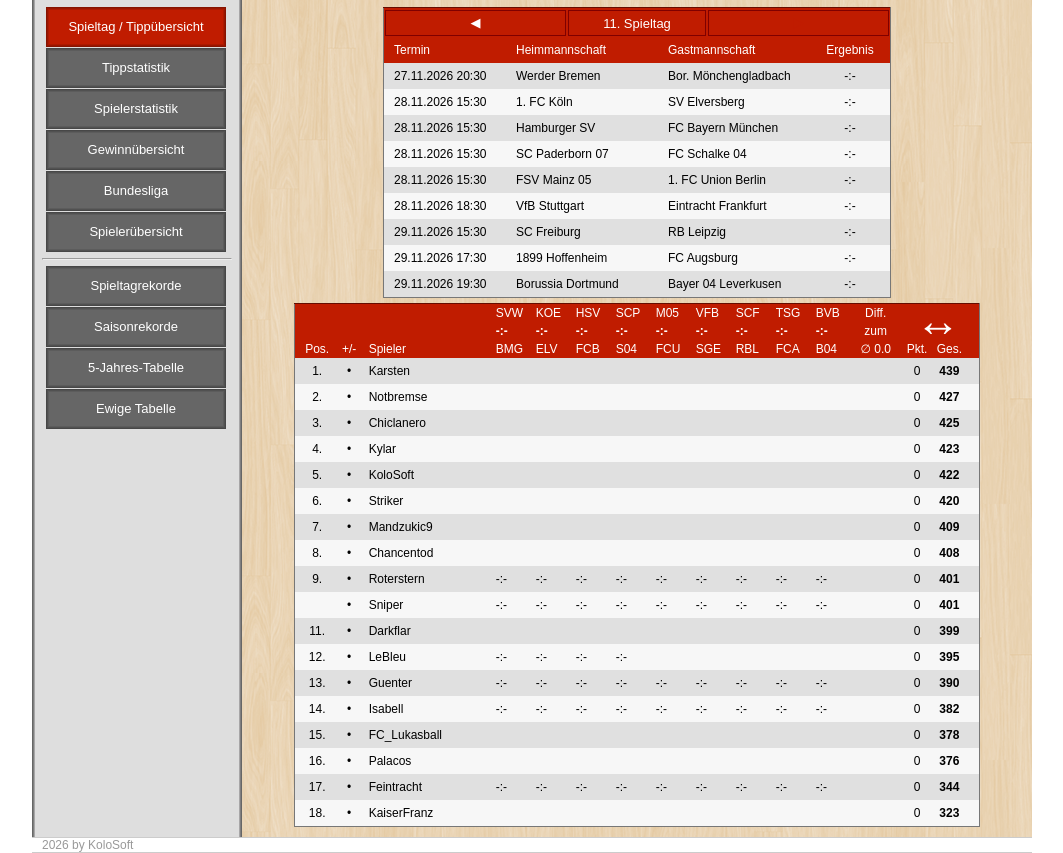
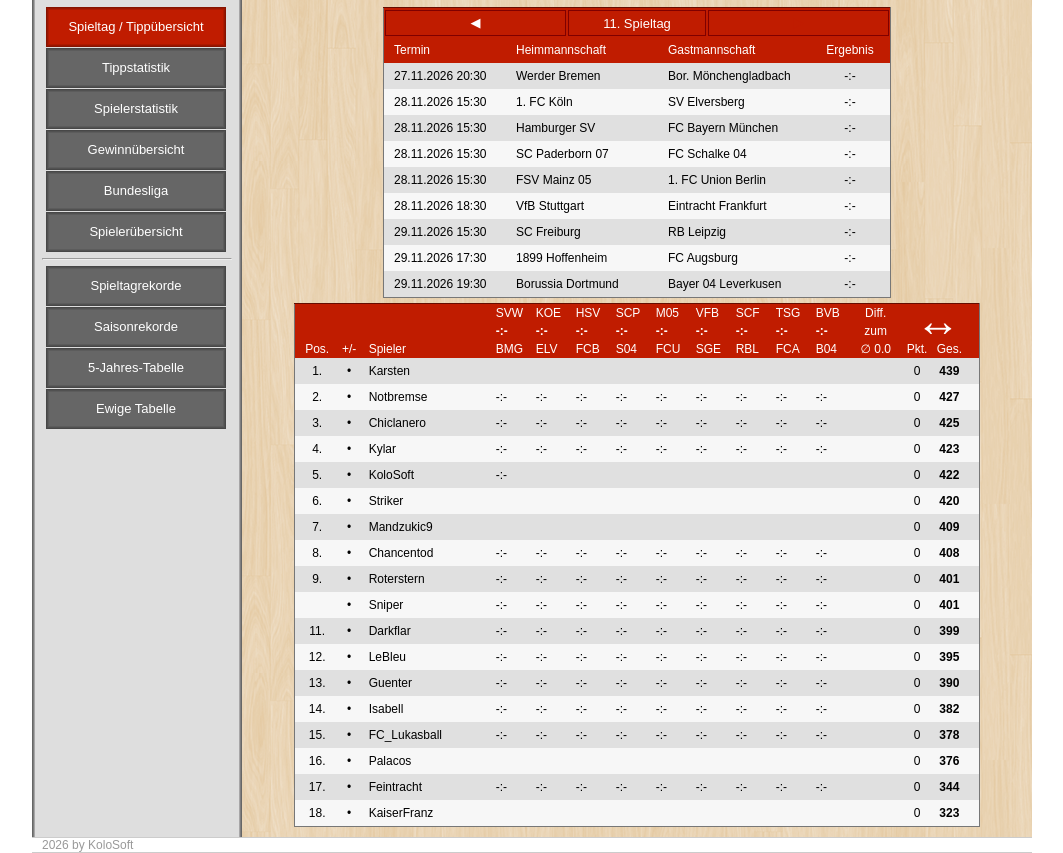
Before and after one commit to KoloSoft2019/KoloSoft2019.github.io, a plain HTML site: page kicktipp/bundesliga-profis/2026/index.html in a window 1280 px wide. Shown: the part 85-938 px from the top of the page, without its empty margins (108-1171 px from the left). Drawn offline with Linux system fonts and the light colour scheme.

Commit message:
Auto update

```diff
--- a/kicktipp/bundesliga-profis/2026/index.html
+++ b/kicktipp/bundesliga-profis/2026/index.html
@@ -311,20 +311,20 @@
             ],
             [
               new tabPosition(1,1,8,[new tipp(false,[],[],0),new tipp(false,[],[],0),new tipp(false,[],[],0),new tipp(false,[],[],0),new tipp(false,[],[],0),new tipp(false,[],[],0),new tipp(false,[],[],0),new tipp(false,[],[],0),new tipp(false,[],[],0),], 439),
-              new tabPosition(2,2,13,[new tipp(false,[],[],0),new tipp(false,[],[],0),new tipp(false,[],[],0),new tipp(false,[],[],0),new tipp(false,[],[],0),new tipp(false,[],[],0),new tipp(false,[],[],0),new tipp(false,[],[],0),new tipp(false,[],[],0),], 427),
-              new tabPosition(3,3,0,[new tipp(false,[],[],0),new tipp(false,[],[],0),new tipp(false,[],[],0),new tipp(false,[],[],0),new tipp(false,[],[],0),new tipp(false,[],[],0),new tipp(false,[],[],0),new tipp(false,[],[],0),new tipp(false,[],[],0),], 425),
-              new tabPosition(4,4,10,[new tipp(false,[],[],0),new tipp(false,[],[],0),new tipp(false,[],[],0),new tipp(false,[],[],0),new tipp(false,[],[],0),new tipp(false,[],[],0),new tipp(false,[],[],0),new tipp(false,[],[],0),new tipp(false,[],[],0),], 423),
-              new tabPosition(5,5,9,[new tipp(false,[],[],0),new tipp(false,[],[],0),new tipp(false,[],[],0),new tipp(false,[],[],0),new tipp(false,[],[],0),new tipp(false,[],[],0),new tipp(false,[],[],0),new tipp(false,[],[],0),new tipp(false,[],[],0),], 422),
+              new tabPosition(2,2,13,[new tipp(true,[],[],0),new tipp(true,[],[],0),new tipp(true,[],[],0),new tipp(true,[],[],0),new tipp(true,[],[],0),new tipp(true,[],[],0),new tipp(true,[],[],0),new tipp(true,[],[],0),new tipp(true,[],[],0),], 427),
+              new tabPosition(3,3,0,[new tipp(true,[],[],0),new tipp(true,[],[],0),new tipp(true,[],[],0),new tipp(true,[],[],0),new tipp(true,[],[],0),new tipp(true,[],[],0),new tipp(true,[],[],0),new tipp(true,[],[],0),new tipp(true,[],[],0),], 425),
+              new tabPosition(4,4,10,[new tipp(true,[],[],0),new tipp(true,[],[],0),new tipp(true,[],[],0),new tipp(true,[],[],0),new tipp(true,[],[],0),new tipp(true,[],[],0),new tipp(true,[],[],0),new tipp(true,[],[],0),new tipp(true,[],[],0),], 423),
+              new tabPosition(5,5,9,[new tipp(true,[],[],0),new tipp(false,[],[],0),new tipp(false,[],[],0),new tipp(false,[],[],0),new tipp(false,[],[],0),new tipp(false,[],[],0),new tipp(false,[],[],0),new tipp(false,[],[],0),new tipp(false,[],[],0),], 422),
               new tabPosition(6,6,17,[new tipp(false,[],[],0),new tipp(false,[],[],0),new tipp(false,[],[],0),new tipp(false,[],[],0),new tipp(false,[],[],0),new tipp(false,[],[],0),new tipp(false,[],[],0),new tipp(false,[],[],0),new tipp(false,[],[],0),], 420),
               new tabPosition(7,7,12,[new tipp(false,[],[],0),new tipp(false,[],[],0),new tipp(false,[],[],0),new tipp(false,[],[],0),new tipp(false,[],[],0),new tipp(false,[],[],0),new tipp(false,[],[],0),new tipp(false,[],[],0),new tipp(false,[],[],0),], 409),
-              new tabPosition(8,8,1,[new tipp(false,[],[],0),new tipp(false,[],[],0),new tipp(false,[],[],0),new tipp(false,[],[],0),new tipp(false,[],[],0),new tipp(false,[],[],0),new tipp(false,[],[],0),new tipp(false,[],[],0),new tipp(false,[],[],0),], 408),
+              new tabPosition(8,8,1,[new tipp(true,[],[],0),new tipp(true,[],[],0),new tipp(true,[],[],0),new tipp(true,[],[],0),new tipp(true,[],[],0),new tipp(true,[],[],0),new tipp(true,[],[],0),new tipp(true,[],[],0),new tipp(true,[],[],0),], 408),
               new tabPosition(9,9,15,[new tipp(true,[],[],0),new tipp(true,[],[],0),new tipp(true,[],[],0),new tipp(true,[],[],0),new tipp(true,[],[],0),new tipp(true,[],[],0),new tipp(true,[],[],0),new tipp(true,[],[],0),new tipp(true,[],[],0),], 401),
               new tabPosition(9,9,16,[new tipp(true,[],[],0),new tipp(true,[],[],0),new tipp(true,[],[],0),new tipp(true,[],[],0),new tipp(true,[],[],0),new tipp(true,[],[],0),new tipp(true,[],[],0),new tipp(true,[],[],0),new tipp(true,[],[],0),], 401),
-              new tabPosition(11,11,2,[new tipp(false,[],[],0),new tipp(false,[],[],0),new tipp(false,[],[],0),new tipp(false,[],[],0),new tipp(false,[],[],0),new tipp(false,[],[],0),new tipp(false,[],[],0),new tipp(false,[],[],0),new tipp(false,[],[],0),], 399),
-              new tabPosition(12,12,11,[new tipp(true,[],[],0),new tipp(true,[],[],0),new tipp(true,[],[],0),new tipp(true,[],[],0),new tipp(false,[],[],0),new tipp(false,[],[],0),new tipp(false,[],[],0),new tipp(false,[],[],0),new tipp(false,[],[],0),], 395),
+              new tabPosition(11,11,2,[new tipp(true,[],[],0),new tipp(true,[],[],0),new tipp(true,[],[],0),new tipp(true,[],[],0),new tipp(true,[],[],0),new tipp(true,[],[],0),new tipp(true,[],[],0),new tipp(true,[],[],0),new tipp(true,[],[],0),], 399),
+              new tabPosition(12,12,11,[new tipp(true,[],[],0),new tipp(true,[],[],0),new tipp(true,[],[],0),new tipp(true,[],[],0),new tipp(true,[],[],0),new tipp(true,[],[],0),new tipp(true,[],[],0),new tipp(true,[],[],0),new tipp(true,[],[],0),], 395),
               new tabPosition(13,13,5,[new tipp(true,[],[],0),new tipp(true,[],[],0),new tipp(true,[],[],0),new tipp(true,[],[],0),new tipp(true,[],[],0),new tipp(true,[],[],0),new tipp(true,[],[],0),new tipp(true,[],[],0),new tipp(true,[],[],0),], 390),
               new tabPosition(14,14,6,[new tipp(true,[],[],0),new tipp(true,[],[],0),new tipp(true,[],[],0),new tipp(true,[],[],0),new tipp(true,[],[],0),new tipp(true,[],[],0),new tipp(true,[],[],0),new tipp(true,[],[],0),new tipp(true,[],[],0),], 382),
-              new tabPosition(15,15,3,[new tipp(false,[],[],0),new tipp(false,[],[],0),new tipp(false,[],[],0),new tipp(false,[],[],0),new tipp(false,[],[],0),new tipp(false,[],[],0),new tipp(false,[],[],0),new tipp(false,[],[],0),new tipp(false,[],[],0),], 378),
+              new tabPosition(15,15,3,[new tipp(true,[],[],0),new tipp(true,[],[],0),new tipp(true,[],[],0),new tipp(true,[],[],0),new tipp(true,[],[],0),new tipp(true,[],[],0),new tipp(true,[],[],0),new tipp(true,[],[],0),new tipp(true,[],[],0),], 378),
               new tabPosition(16,16,14,[new tipp(false,[],[],0),new tipp(false,[],[],0),new tipp(false,[],[],0),new tipp(false,[],[],0),new tipp(false,[],[],0),new tipp(false,[],[],0),new tipp(false,[],[],0),new tipp(false,[],[],0),new tipp(false,[],[],0),], 376),
               new tabPosition(17,17,4,[new tipp(true,[],[],0),new tipp(true,[],[],0),new tipp(true,[],[],0),new tipp(true,[],[],0),new tipp(true,[],[],0),new tipp(true,[],[],0),new tipp(true,[],[],0),new tipp(true,[],[],0),new tipp(true,[],[],0),], 344),
               new tabPosition(18,18,7,[new tipp(false,[],[],0),new tipp(false,[],[],0),new tipp(false,[],[],0),new tipp(false,[],[],0),new tipp(false,[],[],0),new tipp(false,[],[],0),new tipp(false,[],[],0),new tipp(false,[],[],0),new tipp(false,[],[],0),], 323),
```
